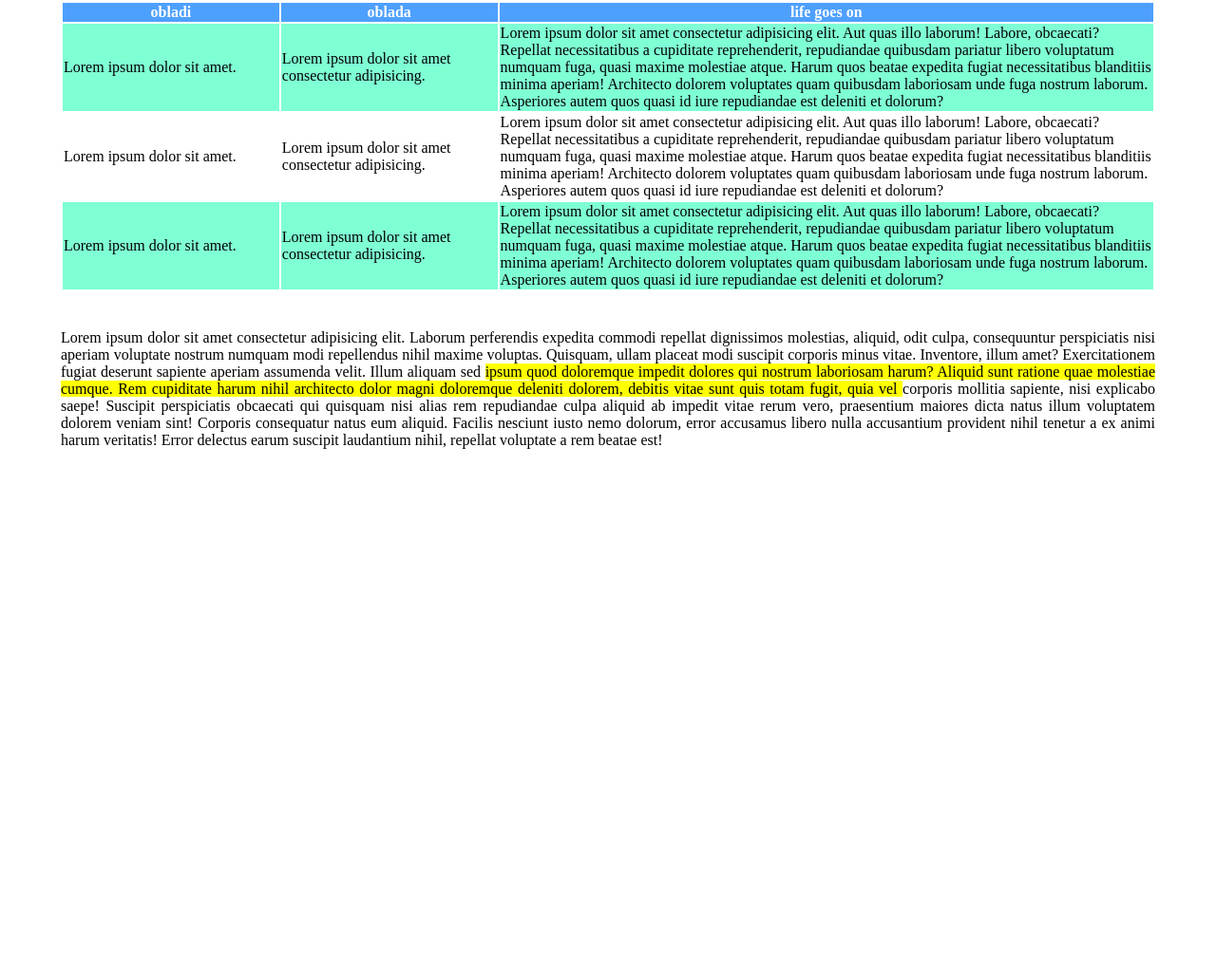
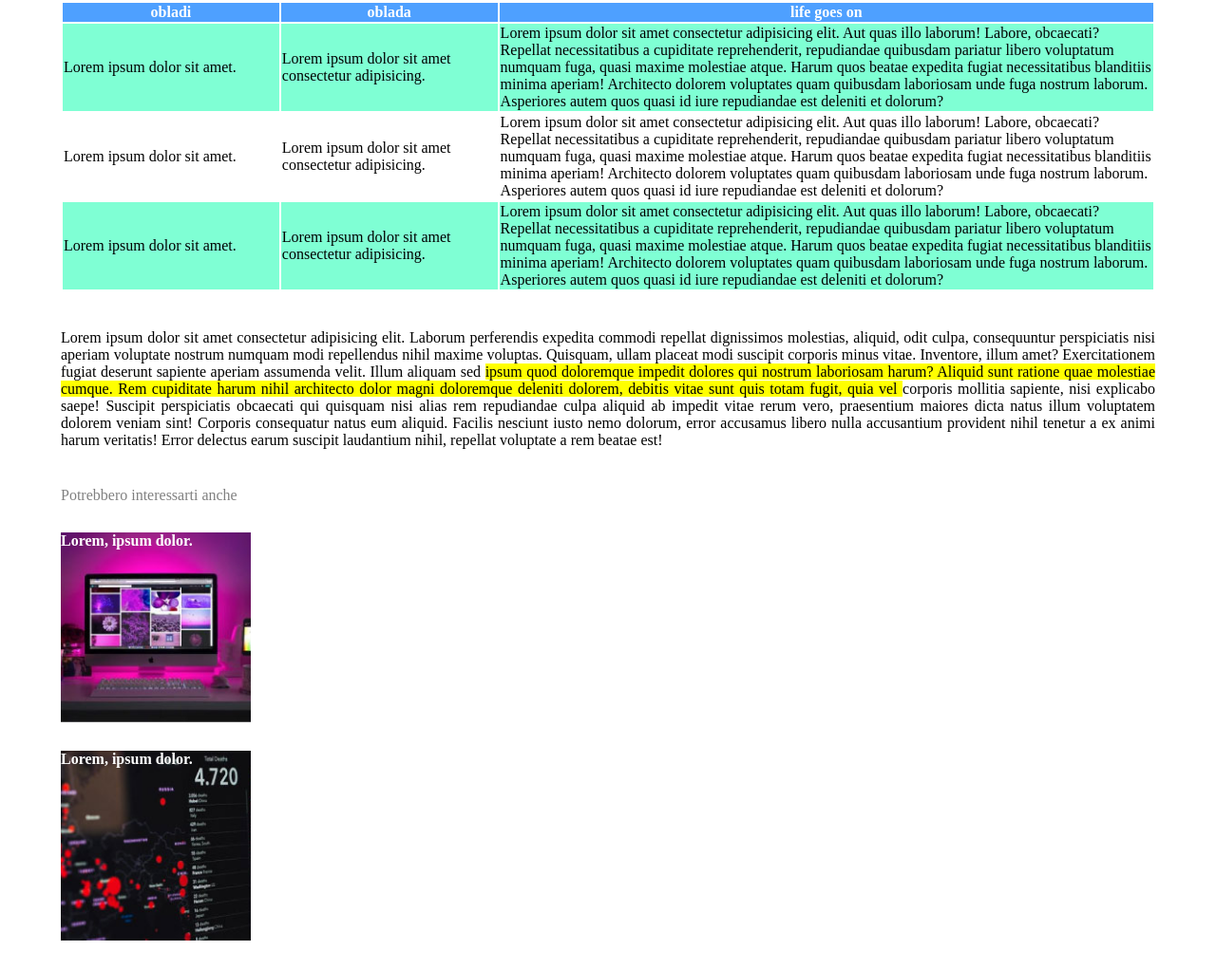
Before and after one commit to CarloCassini/html-css-booleaner, a plain HTML site: page index.html in a window 1280 px wide. Shown: the part 891-1912 px from the top of the page at 95% size. Before the commit the page ends 1404 px from the top, so only its background shows below. Drawn offline with Linux system fonts and the light colour scheme.

Commit message:
add footer

```diff
--- a/css/style.css
+++ b/css/style.css
@@ -79,3 +79,27 @@ table{
     /* si mangia un poco di spazio fuori dal container..perchè? */
     padding-inline-start: 0%;
 }
+
+.immVio{
+    margin: 30px 0px;
+    font-weight: bold;
+    color: white;
+    background-color: fuchsia;
+    background-image: url(../img/monitor.jpg);
+    background-size: cover;
+    background-position: center;
+    height: 200px;
+    width: 200px;
+}
+
+.immRed{
+    margin: 30px 0px;
+    font-weight: bold;
+    color: white;
+    background-color: rgb(255, 0, 0);
+    background-image: url(../img/graph.jpg);
+    background-size: cover;
+    background-position: center;
+    height: 200px;
+    width: 200px;
+}
--- a/index.html
+++ b/index.html
@@ -105,12 +105,13 @@
         </section>
     </main>
 
-    <footer>
+    <footer class="container">
         <!-- suggestions -->
         <section>
-
+            <p class="textGray noInterlinea"> Potrebbero interessarti anche</p>
+            <div class="immVio"> Lorem, ipsum dolor.</div>
+            <div class="immRed"> Lorem, ipsum dolor.</div>
         </section>
-
     </footer>
 
 </body>
```
